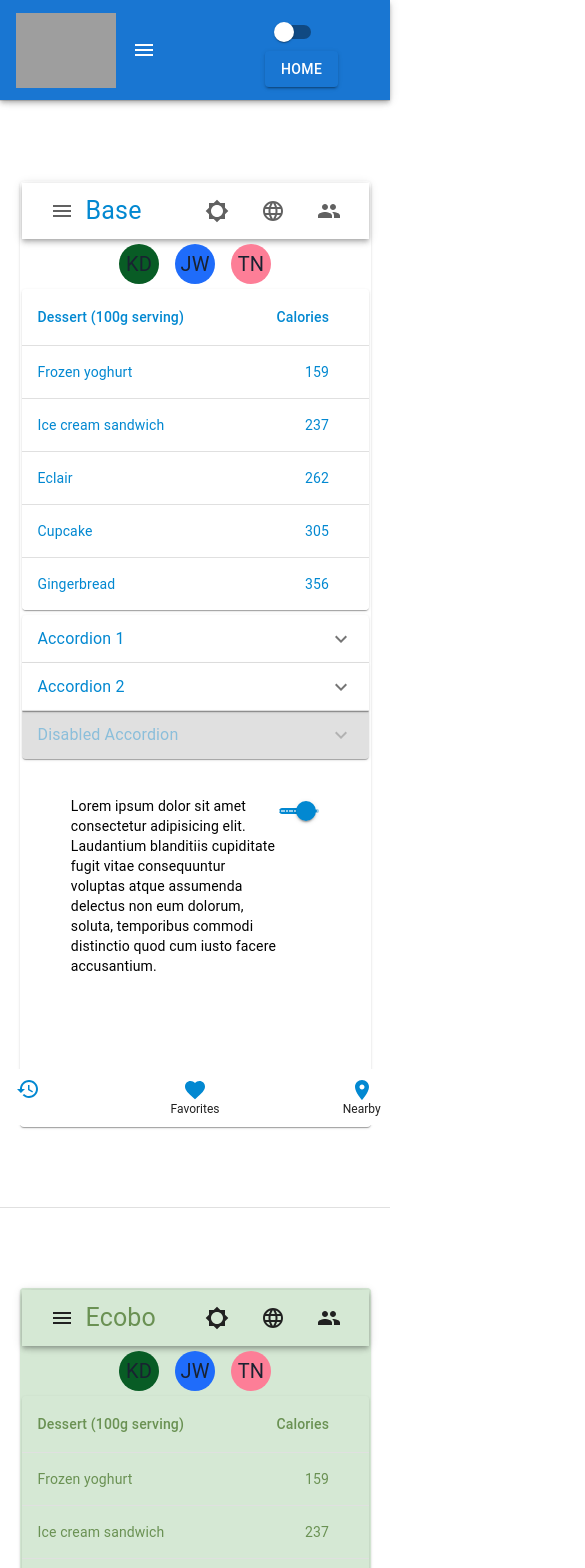
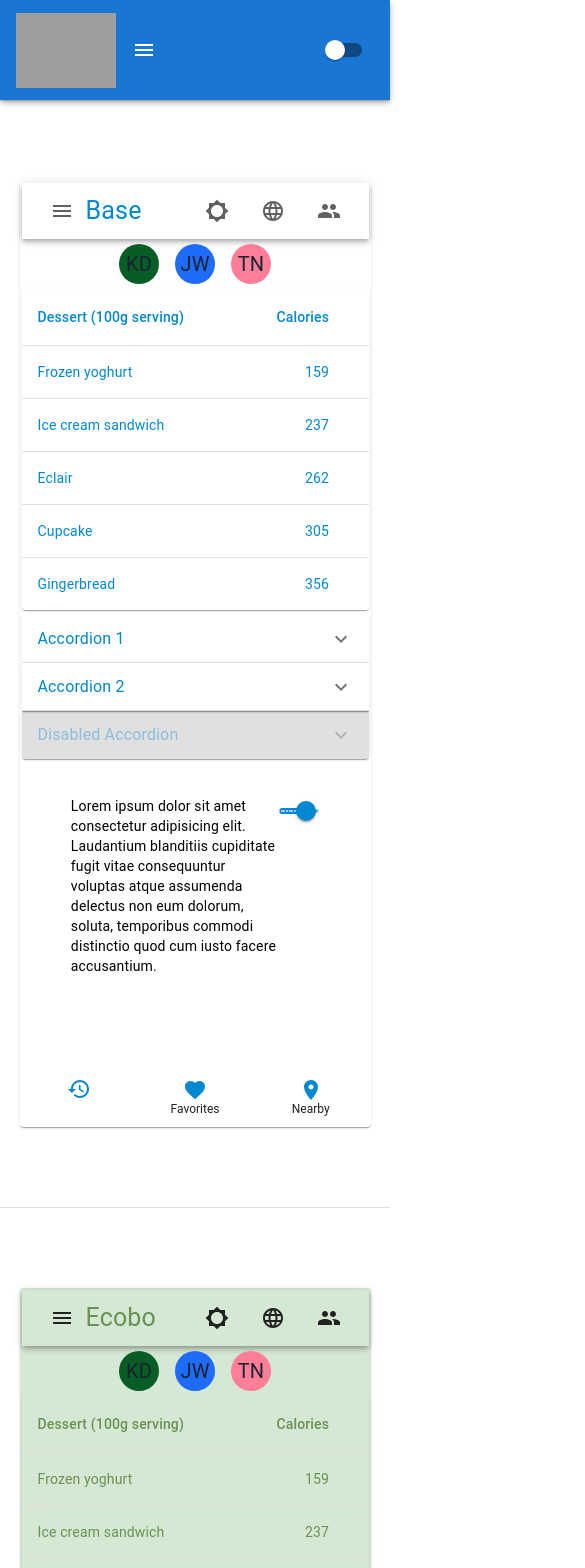
Before and after one commit to anaghaweb/mui-test, a Next.js app: page / in a window 390 px wide. Shown: the top 1568 px of the page, 585 px wide, since content can reach past the window. Built offline with nearby package versions, Linux system fonts and the light colour scheme; grey boxes are pictures that could not be loaded.

Commit message:
responsive ui

```diff
--- a/app/Components/BottomNavigation/bottomNavigation.js
+++ b/app/Components/BottomNavigation/bottomNavigation.js
@@ -11,7 +11,7 @@ export default function SimpleBottomNavigation() {
     const [value, setValue] = React.useState(0);
 
     return (
-        <Box sx={{ width: 500 }}>
+        <Box sx={{ width: '100%' }}>
             <BottomNavigation
                 showLabels
                 value={value}
@@ -19,9 +19,12 @@ export default function SimpleBottomNavigation() {
                     setValue(newValue);
                 }}
             >
-                <BottomNavigationAction label="Recents" icon={<RestoreIcon color="secondary" />} color="default" />
-                <BottomNavigationAction label="Favorites" icon={<FavoriteIcon color="secondary" />} />
-                <BottomNavigationAction label="Nearby" icon={<LocationOnIcon color="secondary" />} />
+                <BottomNavigationAction label="Recents" icon={<RestoreIcon color="secondary"
+                    sx={{ maxWidth: '100px' }} />} color="default" />
+                <BottomNavigationAction label="Favorites" icon={<FavoriteIcon color="secondary"
+                    sx={{ maxWidth: '100px' }} />} />
+                <BottomNavigationAction label="Nearby" icon={<LocationOnIcon color="secondary"
+                    sx={{ maxWidth: '100px' }} />} />
             </BottomNavigation>
         </Box>
     );
--- a/app/Components/navbar.jsx
+++ b/app/Components/navbar.jsx
@@ -8,15 +8,15 @@ import Box  from '@mui/material/Box';
 import Link from 'next/link'
 import MenuIcon from '@mui/icons-material/Menu';
 import Switch from '@mui/material/Switch';
-import { useTheme, createTheme } from '@mui/material/styles';
+import { createTheme } from '@mui/material/styles';
 import { ThemeProvider } from '@mui/material/styles';
-import { Typography } from '@mui/material';
 import { green } from '@mui/material/colors';
-import Paper from '@mui/material/Paper';
+
+
 
 const ColorModeContext = React.createContext({ handlechange: () => { } });
 
-function Navbar() {
+export default function Navbar() {
 
   const [mode, setMode] = React.useState(false);
    const colorMode = React.useMemo(
@@ -49,23 +49,25 @@ function Navbar() {
           <MenuIcon size='large'color='inherit' />
 
           </Box>
-        <Box>
 
-            <Switch defaultChecked={false} onChange={()=>colorMode.handlechange()} name='dark' color='default' />
+          <Box>
+                <Switch defaultChecked={false} onChange={() => colorMode.handlechange()} name='dark' color='default' />
 
-              <Button variant="contained" color="primary"
-                sx={{"&:hover": {bgcolor:green[600]}}}
+                <Button variant="outlined" color="primary"
+                sx={{"&:hover": {bgcolor:green[600]}, display:{xs:'none', md:'inline-block'}}}
               ><Link href="/" style={{color:'#ffffff'}}>Home</Link></Button>
 
-          </Box>
+            <Button variant="outlined" color="primary"
+                sx={{"&:hover": {bgcolor:green[600]}, display:{xs:'none', md:'inline-block'}}}
+              ><Link href="/SecondPage" style={{color:'#ffffff'}}>Second</Link></Button>
+            </Box>
+
+
         </Toolbar>
-
-          </AppBar>
+        </AppBar>
 
         </ThemeProvider>
      </ColorModeContext.Provider>
 
   );
 }
-
-export default Navbar;
--- a/app/Components/styledboxes.js
+++ b/app/Components/styledboxes.js
@@ -2,6 +2,7 @@
 import styled from '@mui/system/styled';
 import Box from '@mui/material/Box';
 import Paper from '@mui/material/Paper';
+import theme from '../ThemeRegistry/theme';
 
 export const StyledBox = styled(Box)((props) => ({
     height: '300px',
--- a/app/CustomNavbars/ReharvestNavbar/reharvestNavbar.js
+++ b/app/CustomNavbars/ReharvestNavbar/reharvestNavbar.js
@@ -15,7 +15,7 @@ const ReharvestNavbar = ({ props }) => {
 
             <AppBar position="relative" className="base">
                 <Toolbar>
-                    <Stack direction='row' spacing={1}>
+                    <Stack direction='row' spacing={2}>
                         <IconButton size='large' edge='end' color='inherit'>
                             <MenuIcon />
 
@@ -28,7 +28,7 @@ const ReharvestNavbar = ({ props }) => {
                         Reharvest
                     </Typography>
                     <Box><BasicTextFields /></Box>
-                    <Stack direction='row' spacing={1}>
+                    <Stack direction='row' spacing={2}>
                         <IconButton size='large' edge='start' color='inherit' >
                             <BrightnessLowIcon />
                         </IconButton>
--- a/app/CustomNavbars/ReharvestNavbar/reharvestnavbarthehe.js
+++ b/app/CustomNavbars/ReharvestNavbar/reharvestnavbarthehe.js
@@ -3,7 +3,7 @@ import { createTheme, responsiveFontSizes } from '@mui/material/styles';
 
 let ReharvestnavbarTheme = createTheme({
     palette: {
-
+        spacing: 4,
         mode: 'light',
         primary: {
             main: '#FFE6CC',
--- a/app/CustomNavbars/baseNavbar/baseNavbar.js
+++ b/app/CustomNavbars/baseNavbar/baseNavbar.js
@@ -1,25 +1,76 @@
+'use client'
 import * as React from 'react';
 import AppBar from '@mui/material/AppBar';
 import Toolbar from '@mui/material/Toolbar';
 import MenuIcon from '@mui/icons-material/Menu';
 import BrightnessLowIcon from '@mui/icons-material/BrightnessLow';
-import { IconButton, Typography, Stack } from "@mui/material";
+import { IconButton, Typography, Stack, Box, Button } from "@mui/material";
 import PeopleIcon from '@mui/icons-material/People';
 import LanguageOutlinedIcon from '@mui/icons-material/LanguageOutlined';
+import { useTheme } from '@mui/material/styles'
+import CancelPresentationIcon from '@mui/icons-material/CancelPresentation';
+
 
 
 const BaseNavbar = ({ props }) => {
+
+    const theme = useTheme();
+
+    const [menu, setMenu] = React.useState(false);
+    const open = {
+        position: 'absolute', top: '100%', left: '0', width: '50%', height: '50vh', backgroundColor: '#ffffff', zIndex: '1', transition: 'left 0.5s ease',
+    };
+    const close = { display: 'none' };
+    const closeIconClosed = {
+        display: 'none',
+    }
+    const closeIconOpen = {
+        display: 'block'
+    }
+
+
     return (
         <>
-            {/* <ThemeProvider theme={baseNavbarTheme}> */}
+
 
             <AppBar position="relative" className="base">
                 <Toolbar>
-                    <Stack direction='row' spacing={1}>
-                        <IconButton size='large' edge='end' color='inherit'>
-                            <MenuIcon />
+                    <Stack direction='row' spacing={2}>
+                        <IconButton size='large' edge='end' color='inherit'
+                            onClick={() => setMenu(!menu)}
+                        >
+                            <MenuIcon
+                                sx={{ display: { xs: 'block', md: 'none' } }}
+                            />
+
                         </IconButton>
                     </Stack>
+
+                    <Stack
+                        spacing={1}
+                        sx={menu ? open : close}>
+
+                        <Button
+                            variant='contained'
+                            color='secondary'
+                            onClick={() => setMenu(!menu)}
+                            sx={menu ? closeIconOpen : closeIconClosed}
+                        >Close Menu</Button>
+
+                        <IconButton size='large' edge='start' color='inherit' onClick={() => setMenu(!menu)} >
+
+                            <BrightnessLowIcon />
+                        </IconButton>
+                        <IconButton size='large' edge='start' color='inherit' onClick={() => setMenu(!menu)} >
+                            <LanguageOutlinedIcon />
+
+                        </IconButton>
+                        <IconButton size='large' edge='start' color='inherit' onClick={() => setMenu(!menu)} >
+                            <PeopleIcon />
+                        </IconButton>
+                    </Stack>
+
+
 
                     <Typography variant='h4' component='div' sx={{ flexGrow: 1 }} color="text.primary">
                         Base
@@ -38,7 +89,7 @@ const BaseNavbar = ({ props }) => {
                     </Stack>
                 </Toolbar>
             </AppBar>
-            {/* </ThemeProvider > */}
+
         </>
     )
 }
--- a/app/CustomNavbars/baseNavbar/baseNavbarTheme.js
+++ b/app/CustomNavbars/baseNavbar/baseNavbarTheme.js
@@ -2,18 +2,32 @@
 import { createTheme, responsiveFontSizes } from '@mui/material/styles';
 
 let baseNavbarTheme = createTheme({
+
+    breakpoints: {
+        values: {
+            xs: 0,
+            sm: 522,
+            md: 767,
+            lg: 1023,
+            xl: 1536,
+        }
+    },
+
     palette: {
         mode: 'light',
+        spacing: 2,
         primary: {
             main: '#ffffff',
             contrastText: '#616161',
         },
         secondary: {
             main: '#0288d1',
+
         },
         background: {
             default: '#192231',
             paper: '#ffffff',
+            contrastText: '#616161',
         },
         text: {
             primary: '#0288d1',
--- a/app/page.js
+++ b/app/page.js
@@ -31,7 +31,7 @@ export default function Home() {
             </Typography >
             <DiscreteSliderSteps />
           </StyledBox>
-          <SimpleBottomNavigation />
+          <SimpleBottomNavigation sx={{ width: { xs: '100%' } }} />
         </StyledPaper>
       </ThemeProvider>
       <Divider />
@@ -52,7 +52,7 @@ export default function Home() {
         </StyledPaper>
       </ThemeProvider>
       <Divider />
-      <ThemeProvider theme={ReharvestnavbarTheme}>
+      {/* <ThemeProvider theme={ReharvestnavbarTheme}>
         <StyledPaper>
           <ReharvestNavbar color="secondary" />
           <BackgroundLetterAvatars />
@@ -67,7 +67,7 @@ export default function Home() {
           <SimpleBottomNavigation />
         </StyledPaper>
       </ThemeProvider>
-      <Divider />
+      <Divider /> */}
     </main >
     </>
   )
```
Also changed, not shown: app/SecondPage/page.js (added, +10 -0 lines).
